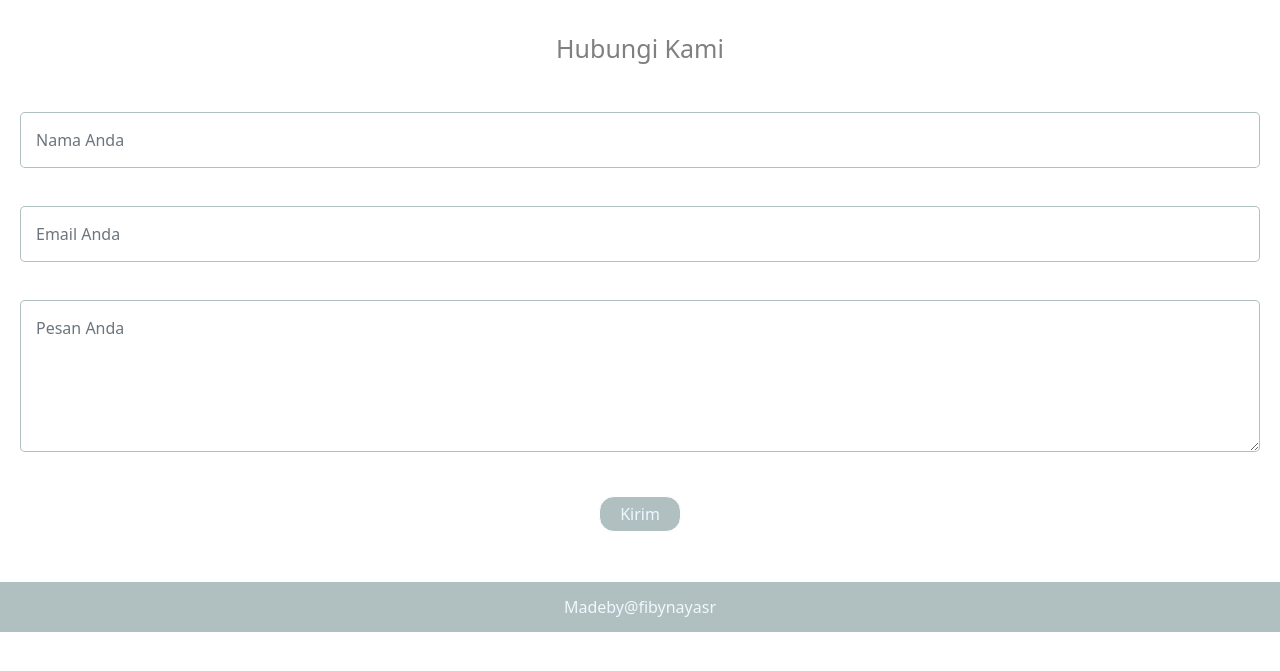
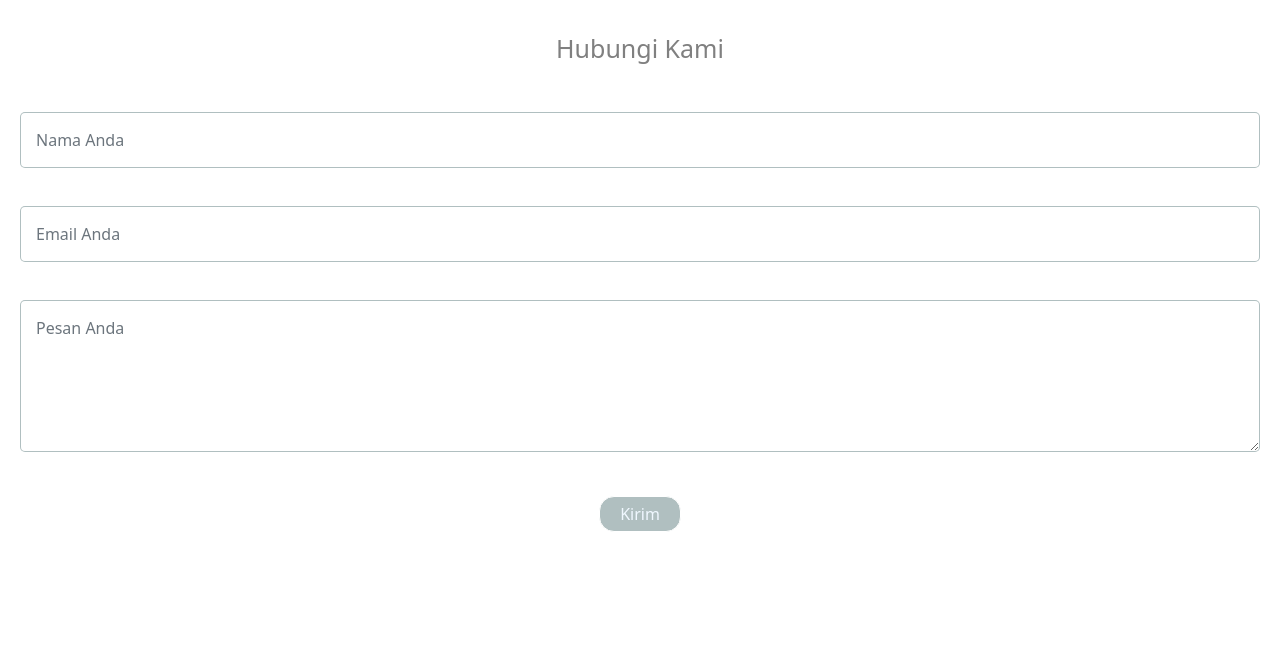
Before and after one commit to Fibyns/mart-grocery-shopping, a plain HTML site: page contact.html in a window 1280 px wide. Shown: the part 63-734 px from the top of the page. Drawn offline with nearby package versions, Linux system fonts and the light colour scheme.

Commit message:
contact.html

```diff
--- a/contact.html
+++ b/contact.html
@@ -54,8 +54,5 @@
           </div>
       </form>
     </div>
-    <div class="footer">
-      <p>Madeby@fibynayasr</p>
-    </div>
 </body>
 </html>
```
